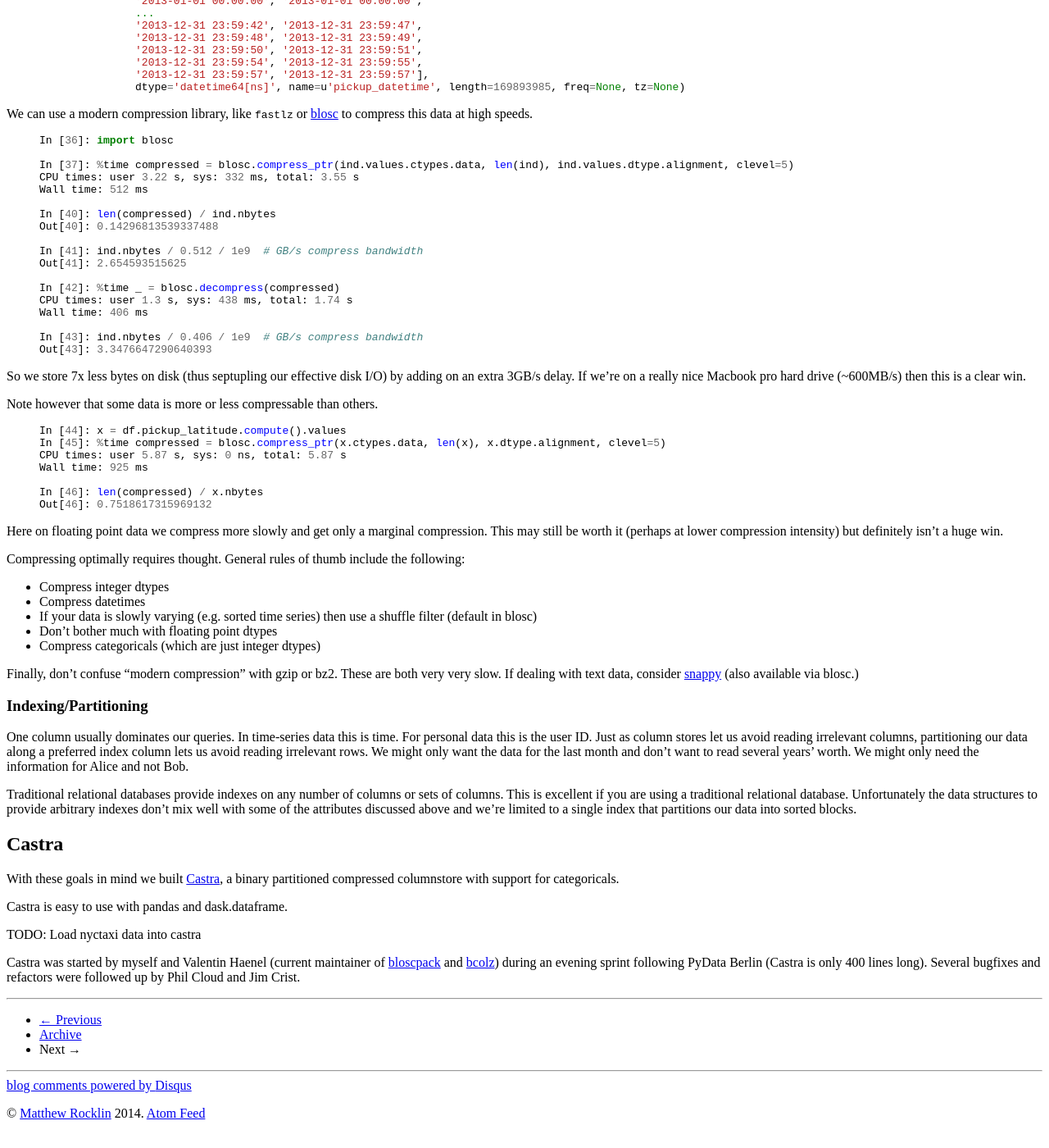
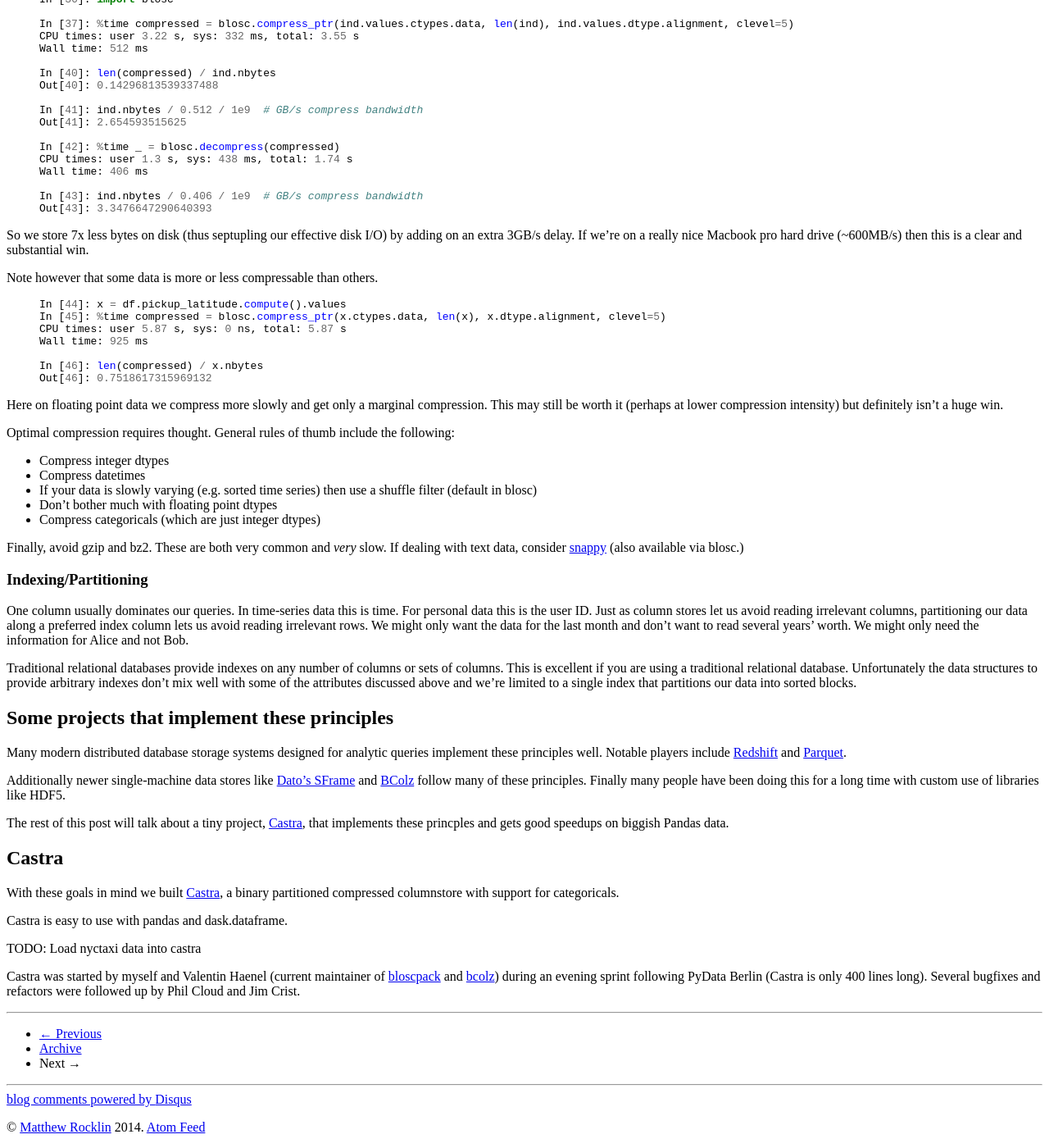
Before and after one commit to besyskymnbk/blog, a Jekyll site: the page built from _posts/work/2015-08-28-Storage.md, in a window 1280 px wide and 1400 px high, scrolled down 2734 px. Shown: the whole window at 82% size. Built offline with Jekyll 4.4.1, drawn with Linux system fonts in a browser that asks for light colours; comment, search, counter and statistics services are not loaded; some of the changed text lies outside the part shown.

Commit message:
remove hdf5, mention redshift, parquet, sframe

```diff
--- a/_posts/work/2015-08-28-Storage.md
+++ b/_posts/work/2015-08-28-Storage.md
@@ -244,7 +234,9 @@ In [43]: ind.nbytes / 0.406 / 1e9  # GB/s compress bandwidth
 Out[43]: 3.3476647290640393
 {% endhighlight %}
 
-So we store 7x less bytes on disk (thus septupling our effective disk I/O) by adding on an extra 3GB/s delay.  If we're on a really nice Macbook pro hard drive (~600MB/s) then this is a clear win.
+So we store 7x less bytes on disk (thus septupling our effective disk I/O) by
+adding on an extra 3GB/s delay.  If we're on a really nice Macbook pro hard
+drive (~600MB/s) then this is a clear and substantial win.
 
 Note however that some data is more or less compressable than others.
 
@@ -262,7 +254,7 @@ Here on floating point data we compress more slowly and get only a marginal
 compression.  This may still be worth it (perhaps at lower compression
 intensity) but definitely isn't a huge win.
 
-Compressing optimally requires thought.  General rules of thumb include the
+Optimal compression requires thought.  General rules of thumb include the
 following:
 
 *  Compress integer dtypes
@@ -271,9 +263,9 @@ following:
 *  Don't bother much with floating point dtypes
 *  Compress categoricals (which are just integer dtypes)
 
-Finally, don't confuse "modern compression" with gzip or bz2.  These are both
-very very slow.  If dealing with text data, consider
-[snappy](https://github.com/google/snappy) (also available via blosc.)
+Finally, avoid gzip and bz2.  These are both very common and *very* slow.  If
+dealing with text data, consider [snappy](https://github.com/google/snappy)
+(also available via blosc.)
 
 
 ### Indexing/Partitioning
@@ -292,6 +284,25 @@ don't mix well with some of the attributes discussed above and we're limited to
 a single index that partitions our data into sorted blocks.
 
 
+Some projects that implement these principles
+---------------------------------------------
+
+Many modern distributed database storage systems designed for analytic queries
+implement these principles well.  Notable players include
+[Redshift](http://docs.aws.amazon.com/redshift/latest/dg/welcome.html) and
+[Parquet](https://github.com/Parquet/parquet-format).
+
+Additionally newer single-machine data stores like [Dato's
+SFrame](https://dato.com/products/create/docs/generated/graphlab.SFrame.html)
+and [BColz](http://bcolz.blosc.org/) follow many of these principles.  Finally
+many people have been doing this for a long time with custom use of libraries
+like HDF5.
+
+The rest of this post will talk about a tiny project,
+[Castra](https://github.com/blaze/castra), that implements these princples and
+gets good speedups on biggish Pandas data.
+
+
 Castra
 ------
 
```
Also changed, not shown: other parts of _posts/work/2015-08-28-Storage.md (+0 -10 lines).
